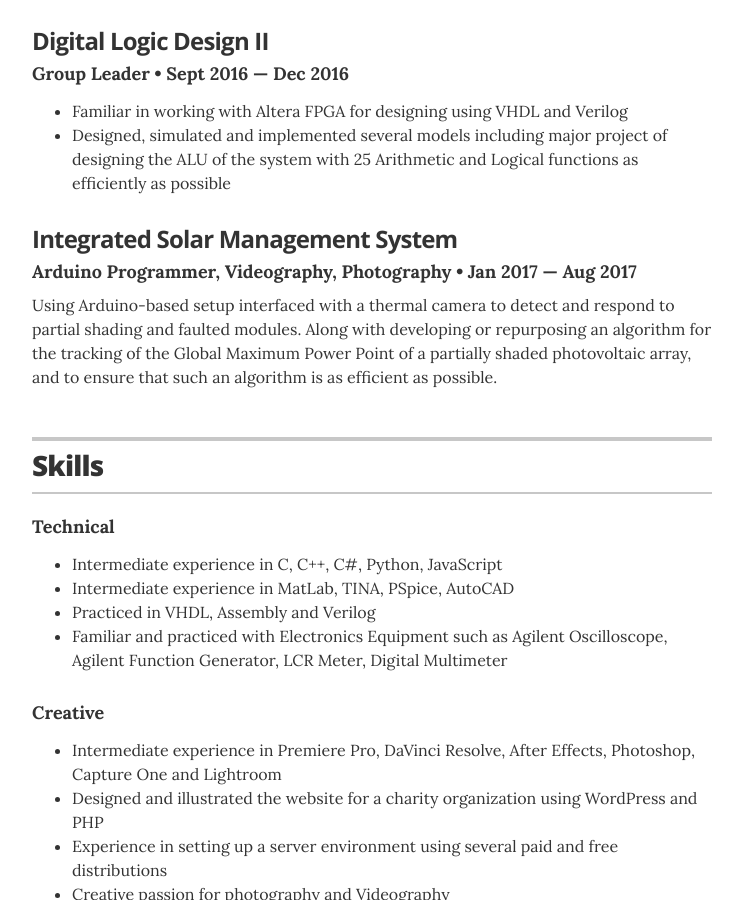
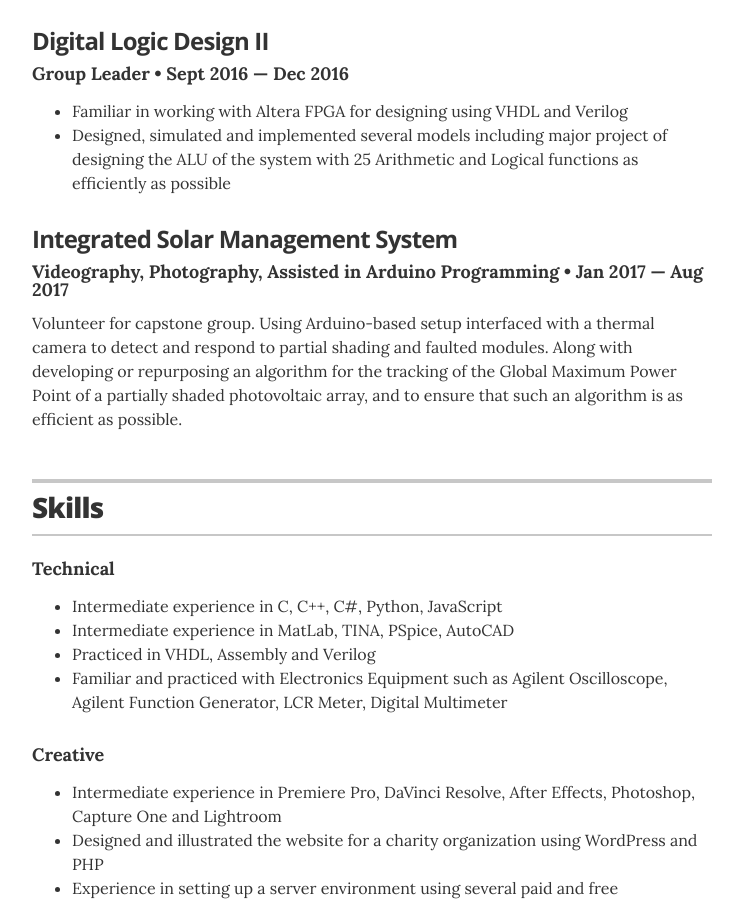
Before and after one commit to GurenMarkV/GurenMarkV.github.io, a Jekyll site: the page built from index.html, in a window 1280 px wide and 900 px high, scrolled down 1899 px. Shown: the whole window, without its empty margins (268-1011 px from the left). Built offline with Jekyll 4.4.1, drawn with Linux system fonts in a browser that asks for light colours.

Commit message:
Update projects.yml

```diff
--- a/_data/projects.yml
+++ b/_data/projects.yml
@@ -31,7 +31,7 @@
 
 # Integrated Solar Management System
 - project: Integrated Solar Management System
-  role: Arduino Programmer, Videography, Photography
+  role: Videography, Photography, Assisted in Arduino Programming
   duration: Jan 2017 &mdash; Aug 2017
   # url: "#"
-  description: Using Arduino-based setup interfaced with a thermal camera to detect and respond to partial shading and faulted modules. Along with developing or repurposing an algorithm for the tracking of the Global Maximum Power Point of a partially shaded photovoltaic array, and to ensure that such an algorithm is as efficient as possible.
+  description: Volunteer for capstone group. Using Arduino-based setup interfaced with a thermal camera to detect and respond to partial shading and faulted modules. Along with developing or repurposing an algorithm for the tracking of the Global Maximum Power Point of a partially shaded photovoltaic array, and to ensure that such an algorithm is as efficient as possible.
```
